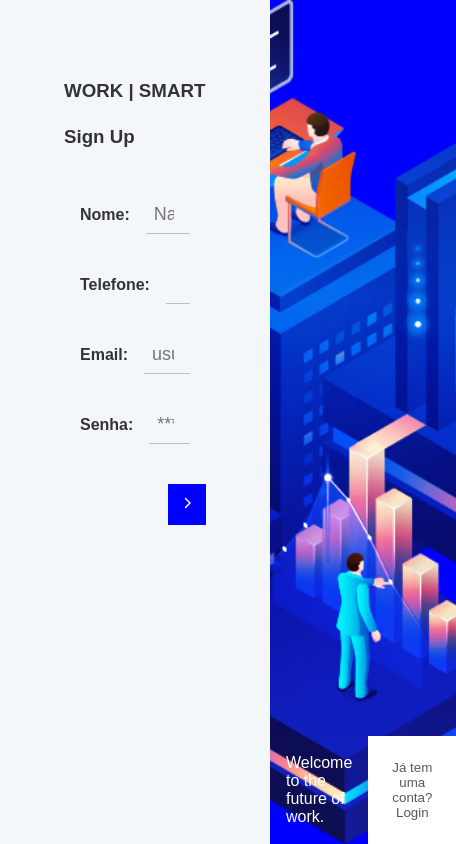
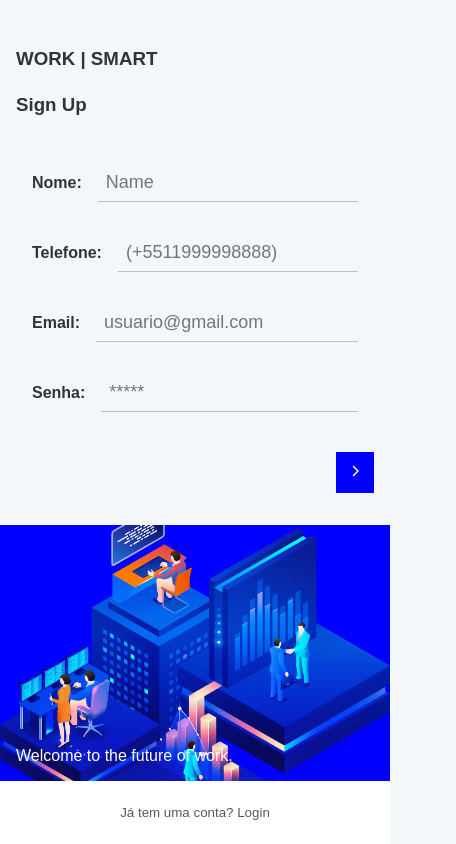
Before and after one commit to jonatasem/pi_assistente_virtual, a React (Vite) app in the folder frontend/: page / in a window 390 px wide. Shown: the whole page, 456 px wide, since content can reach past the window. Built offline with nearby package versions, Linux system fonts and the light colour scheme; a web font is replaced by a local one.

Commit message:
Update main.scss
melhorando layout

```diff
--- a/frontend/src/scss/main.scss
+++ b/frontend/src/scss/main.scss
@@ -53,7 +53,7 @@ body {
 
     .auth-head {
       width: 600px;
-      padding: 5rem 4rem;
+      padding: 5rem 2rem;
 
       h3 {
         margin-bottom: 1.5rem;
@@ -380,15 +380,39 @@ body {
   }
 }
 
-// --- Media Queries ---
-@media (max-width: 1366px) {
+
+@media (max-width:899px) {
   .container-app {
     .container-auth {
-      min-height: 100vh;
+      flex-direction: column;
+      max-height: none;
+
+      .auth-head {
+        width: 100%;
+      }
+      .auth-main {
+        height: 100%;
+      }
     }
   }
 }
 
+@media (max-width:499px) {
+  .container-app {
+    .container-auth {
+      .auth-main {
+        .end-layout-main {
+          flex-direction: column;
 
+          p {
+            margin: 0 0 1rem 0;
+          }
+        }
+      }
 
-//#007aff;
+      .auth-head {
+        padding: 3rem 1rem 2rem 1rem;
+      }
+    }
+  }
+}
```
